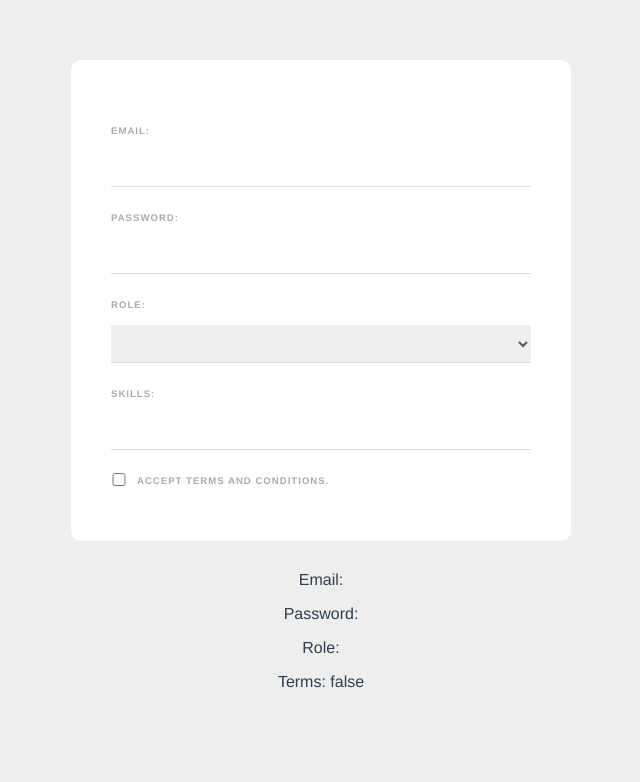
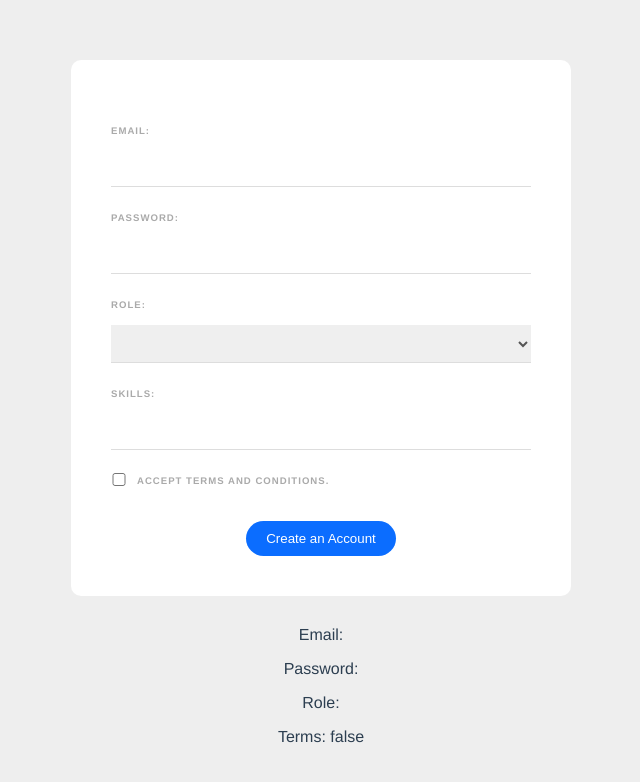
Before and after one commit to ViuCoding/vue-web-form, a Vue app: page / in a window 1280 px wide. Shown: the top 782 px of the page, without its empty margins (319-959 px from the left). Built offline with nearby package versions, Linux system fonts and the light colour scheme.

Commit message:
added some basic form validation + @submit event

```diff
--- a/src/components/SignUpForm.vue
+++ b/src/components/SignUpForm.vue
@@ -1,9 +1,12 @@
 <template>
-  <form>
+  <!-- The .prevent prevents the page from quickly refreshing once we hit the submit button -->
+  <form @submit.prevent="handleSubmit">
     <label>Email: </label>
     <input type="email" required v-model="email" />
     <label>Password: </label>
     <input type="password" required v-model="password" />
+    <div v-if="passwordError" class="error">{{ passwordError }}</div>
+
     <label>Role: </label>
     <select v-model="role">
       <option value="developer">Web Dev</option>
@@ -23,6 +26,10 @@
       <input type="checkbox" required v-model="terms" />
       <label>Accept terms and conditions.</label>
     </div>
+
+    <div class="submit">
+      <button>Create an Account</button>
+    </div>
   </form>
 
   <p>Email: {{ email }}</p>
@@ -41,14 +48,15 @@
       terms: false,
       tempSkill: "",
       skills: [],
+      passwordError: "",
     };
   },
 
   methods: {
     addSkill(event) {
-      //   console.log(event);
+      // console.log(event);
       // The event is a built-in object that we can use and manipulate, in this case to capute keyboards clicks
-      if (event.key === "Enter" && this.tempSkill) {
+      if (event.key === "ArrowDown" && this.tempSkill) {
         // Everytime that we type "," && tempSkill is not an empty string, we push the value to the skills array
         if (!this.skills.includes(this.tempSkill)) {
           // This check prevents us from having duplicate values in the skills array
@@ -59,12 +67,26 @@
     },
 
     deleteSkill(skill) {
-    //   console.log(skill);
-        this.skills = this.skills.filter((item) => { // We update the skills array and filter out the clicked item
-          return skill !== item;
-          // If they are not equal it returns true and that items stays in the array
-          // If they are equal the expression "skill !== item" will return false hence the item will be removed from the array
-        });
+      //   console.log(skill);
+      this.skills = this.skills.filter((item) => {
+        // We update the skills array and filter out the clicked item
+        return skill !== item;
+        // If they are not equal it returns true and that items stays in the array
+        // If they are equal the expression "skill !== item" will return false hence the item will be removed from the array
+      });
+    },
+
+    handleSubmit() {
+      //Validate password
+      this.passwordError = this.password.length > 5 ? "" : "The password must be at least 6 characters long.";
+
+      if (!this.passwordError) {
+        console.log("email: ", this.email);
+        console.log("password: ", this.password);
+        console.log("role: ", this.role);
+        console.log("skills: ", this.skills);
+        console.log("terms accepted: ", this.terms);
+      }
     },
   },
 };
@@ -119,4 +141,22 @@
   color: #777;
   cursor: pointer;
 }
+
+button {
+  background: #0b6dff;
+  border: 0;
+  padding: 10px 20px;
+  margin-top: 20px;
+  color: white;
+  border-radius: 20px;
+}
+.submit {
+  text-align: center;
+}
+.error {
+  color: #ff0062;
+  margin-top: 10px;
+  font-size: 0.8em;
+  font-weight: bold;
+}
 </style>
```
